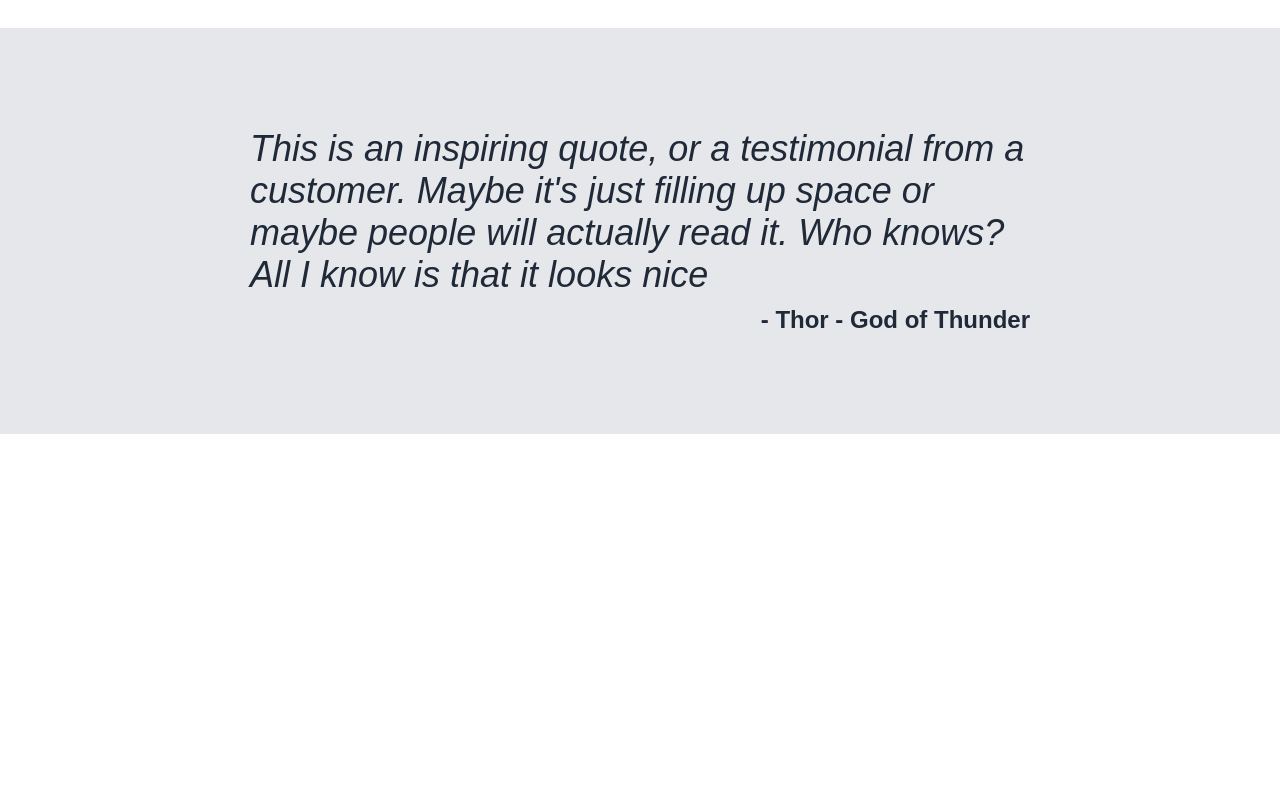
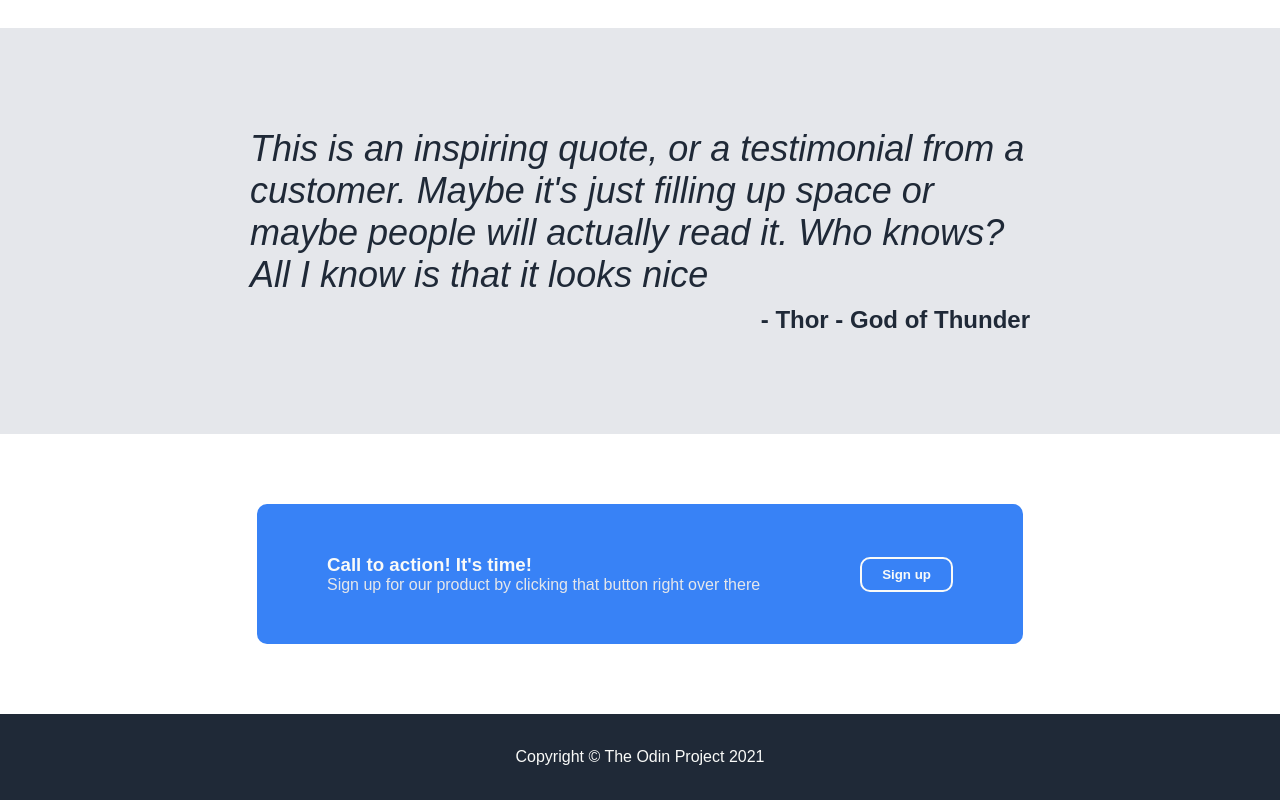
Before and after one commit to zadnap/odin-landing-page, a plain HTML site: page index.html in a window 1280 px wide. Shown: the part 903-1703 px from the top of the page. Before the commit the page ends 1337 px from the top, so only its background shows below. Drawn offline with Linux system fonts and the light colour scheme.

Commit message:
Finish call to action section and the footer

```diff
--- a/index.html
+++ b/index.html
@@ -48,5 +48,17 @@
         <em>This is an inspiring quote, or a testimonial from a customer. Maybe it's just filling up space or maybe people will actually read it. Who knows? All I know is that it looks nice</em>
         <strong>- Thor - God of Thunder</strong>
     </section>
+    <section class="call-to-action">
+        <div class="container">
+            <div class="text">
+                <h3>Call to action! It's time!</h3>
+                <p>Sign up for our product by clicking that button right over there</p>
+            </div>
+            <button>Sign up</button>
+        </div>
+    </section>
+    <footer>
+        Copyright &copy The Odin Project 2021
+    </footer>
 </body>
 </html>
--- a/style.css
+++ b/style.css
@@ -127,3 +127,43 @@ header a {
     font-size: 24px;
     align-self: self-end;
 }
+
+/* Call to action */
+.call-to-action {
+    display: flex;
+    justify-content: center;
+    align-items: center;
+    padding: 70px;
+}
+.call-to-action .container {
+    display: flex;
+    align-items: center;
+    gap: 100px;
+    padding: 50px 70px;
+    background-color: #3882F6;
+    border-radius: 10px;
+}
+.call-to-action .container h3 {
+    color: #F9FAF8;
+}
+.call-to-action .container p {
+    color: #E5E7EB;
+}
+.call-to-action .container button {
+    padding: 8px 20px;
+    border: 2px solid #F9FAF8;
+    border-radius: 10px;
+    color: #F9FAF8;
+    background-color: transparent;
+    font-weight: 700;
+}
+
+/* Footer */
+footer {
+    padding: 34px;
+    display: flex;
+    align-items: center;
+    justify-content: center;
+    color: #F9FAF8;
+    background-color: #1F2937;
+}
```
